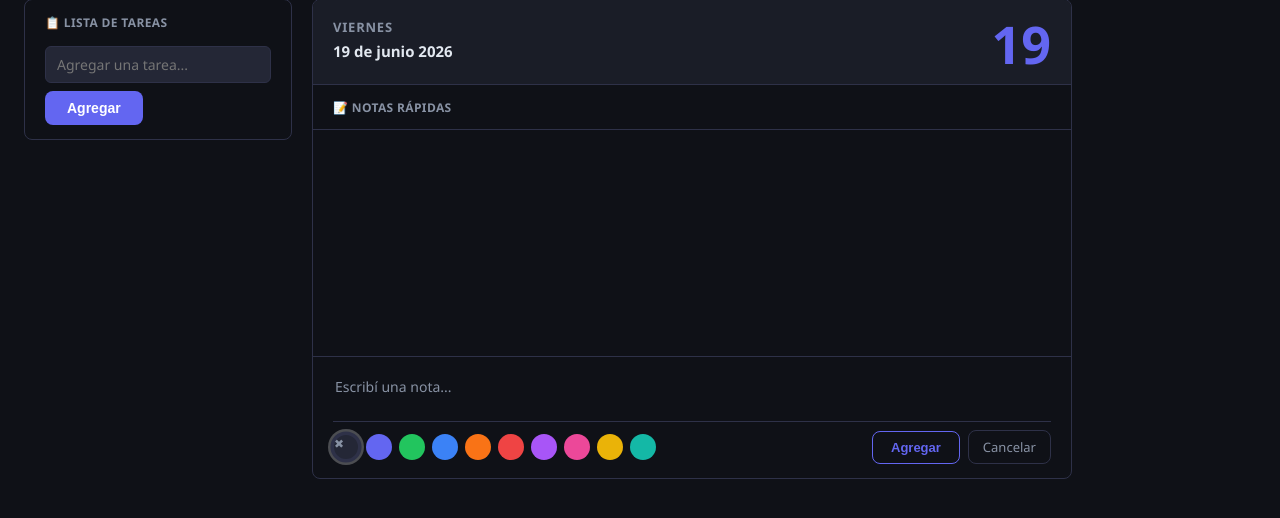
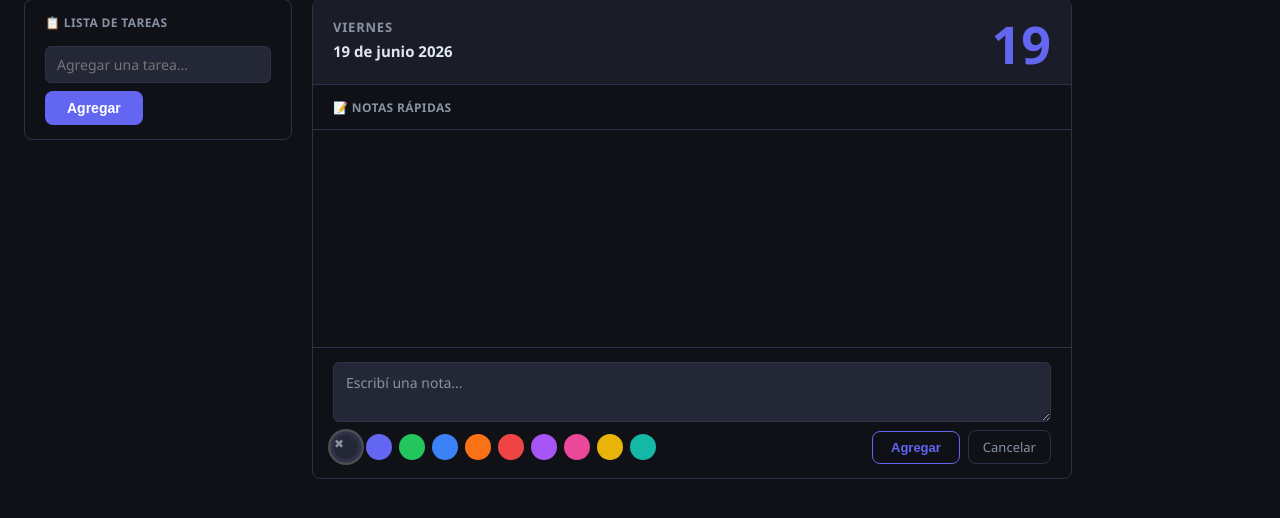
Before and after one commit to LDsAragon/health-tracker, a Flask app: page /day/2026-06-19 in a window 1280 px wide. Shown: the part 127-645 px from the top of the page. Run offline with Flask 3, Linux system fonts and the light colour scheme; data that the repository does not hold is empty.

Commit message:
vista del dia: textarea de nota rapida con fondo surface2 (igual que campos de notas especiales)

```diff
--- a/static/css/day.css
+++ b/static/css/day.css
@@ -266,15 +266,15 @@
 }
 
 .day-add-input {
-  background: transparent;
-  border: none;
-  border-bottom: 1px solid var(--border);
+  background: var(--surface2);
+  border: 1px solid var(--border);
+  border-radius: 6px;
   color: var(--text);
   font-size: 14px;
   font-family: inherit;
-  padding: 6px 2px;
+  padding: 10px 12px;
   width: 100%;
-  resize: none;
+  resize: vertical;
   transition: border-color .15s;
 }
 .day-add-input:focus { outline: none; border-color: var(--accent); }
```
